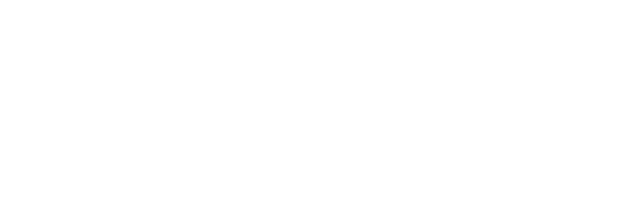
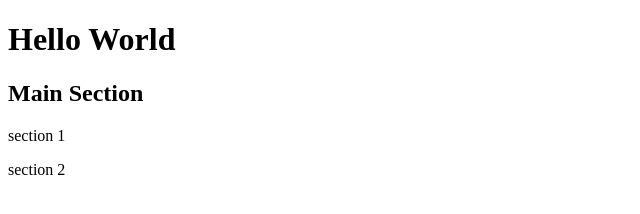
Before and after one commit to laurie8925/git-demo, a plain HTML site: page index.html in a window 1280 px wide. Shown: the whole page, without its empty margins (0-640 px from the left). Drawn offline with Linux system fonts and the light colour scheme.

Commit message:
added heading, main element with two sections

```diff
--- a/index.html
+++ b/index.html
@@ -6,6 +6,15 @@
     <title>Git Demo</title>
 </head>
 <body>
-
+    <h1>Hello World</h1>
+    <main>
+        <h2>Main Section </h2>
+        <section>
+            <p>section 1</p>
+        </section>
+        <section>
+            <p>section 2</p>
+        </section>
+    </main>
 </body>
 </html>
```
